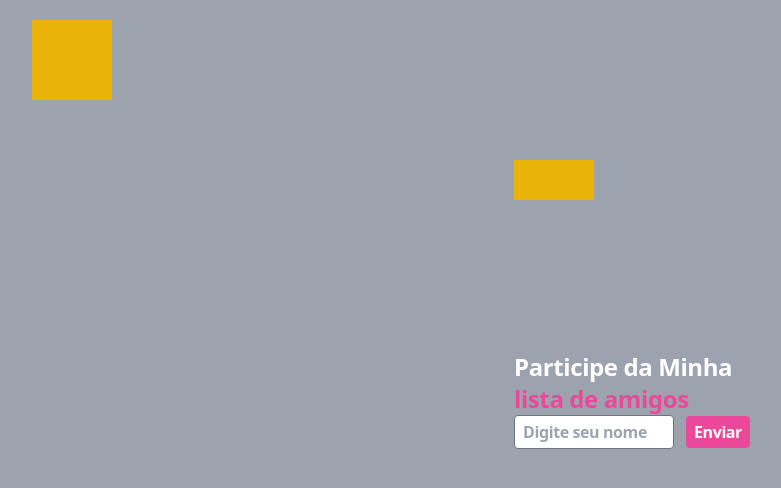
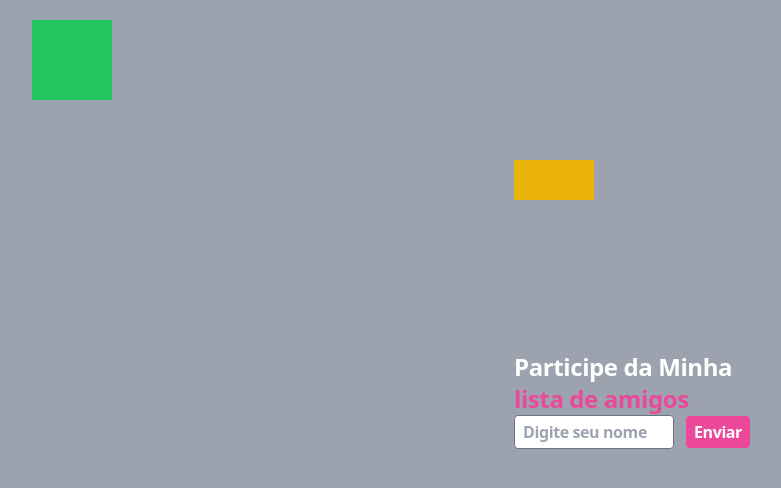
Before and after one commit to DhanielB/Amigos, a React (Vite) app: page / in a window 1280 px wide. Shown: the top 488 px of the page, without its empty margins (8-789 px from the left). Built offline with nearby package versions, Linux system fonts and the light colour scheme.

Commit message:
Update App.jsx

```diff
--- a/src/App.jsx
+++ b/src/App.jsx
@@ -35,7 +35,7 @@ export default function App() {
         '/>
         <div className='
           absolute
-          bg-yellow-500
+          bg-green-500
           w-20
           left-10
           top-5
```
